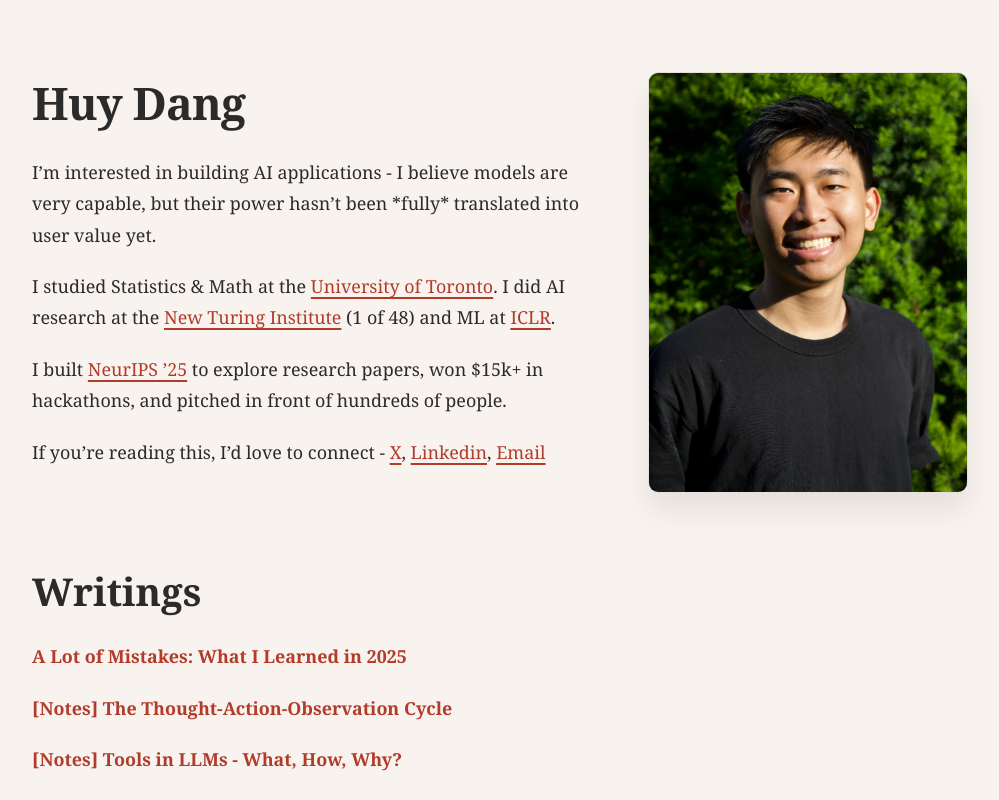
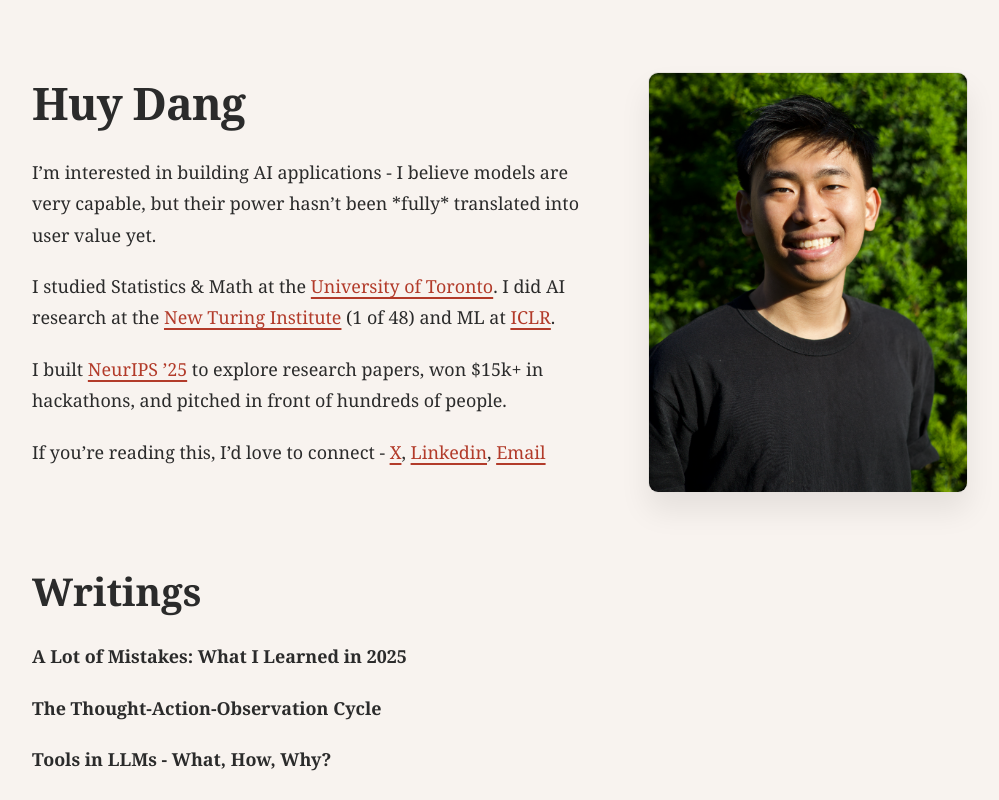
Before and after one commit to huyxdang/personal-website, a React (Create React App) app: page / in a window 1280 px wide. Shown: the whole page, without its empty margins (140-1139 px from the left). Built offline with nearby package versions, Linux system fonts and the light colour scheme.

Commit message:
writings chagne

```diff
--- a/src/components/Main.js
+++ b/src/components/Main.js
@@ -116,7 +116,7 @@ function About() {
               rel="noopener noreferrer"
               className="writing-link"
             >
-              [Notes] The Thought-Action-Observation Cycle
+              The Thought-Action-Observation Cycle
             </a>{" "}
           </p>
           <p className="hero-text">
@@ -126,7 +126,7 @@ function About() {
               rel="noopener noreferrer"
               className="writing-link"
             >
-              [Notes] Tools in LLMs - What, How, Why?
+              Tools in LLMs - What, How, Why?
             </a>{" "}
           </p>
           <p className="hero-text">
@@ -136,7 +136,7 @@ function About() {
               rel="noopener noreferrer"
               className="writing-link"
             >
-              [Notes] LLMs Under the Hood - Messages, Special Tokens, and ChatTemplates
+              LLMs Under the Hood
             </a>{" "}
           </p>
         </section>
--- a/src/index.css
+++ b/src/index.css
@@ -108,7 +108,6 @@ a {
 .writing-link {
   font-weight: 600;
   text-decoration: none;
-  color: #b23b2a;
 }
 
 .writing-link:hover {
```
